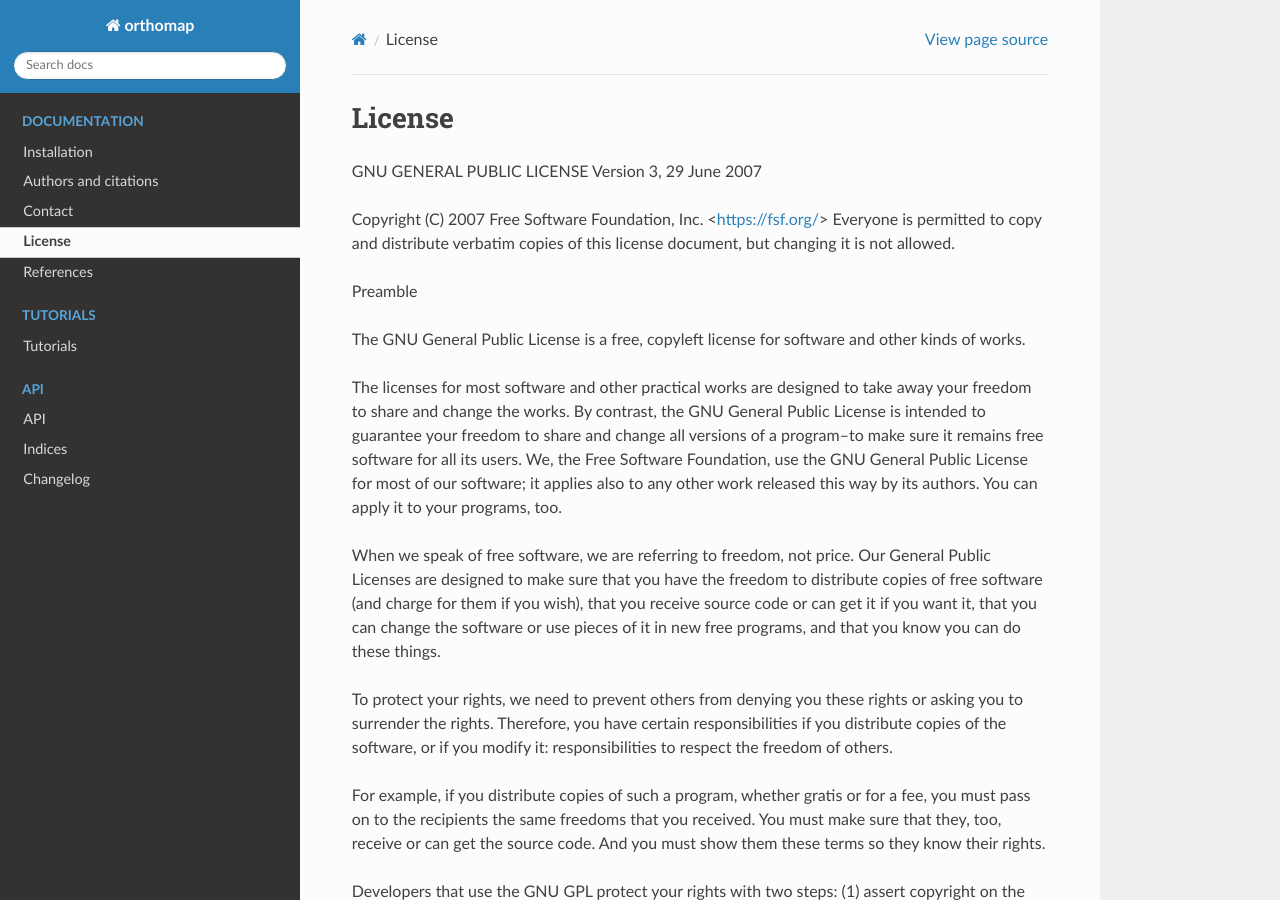
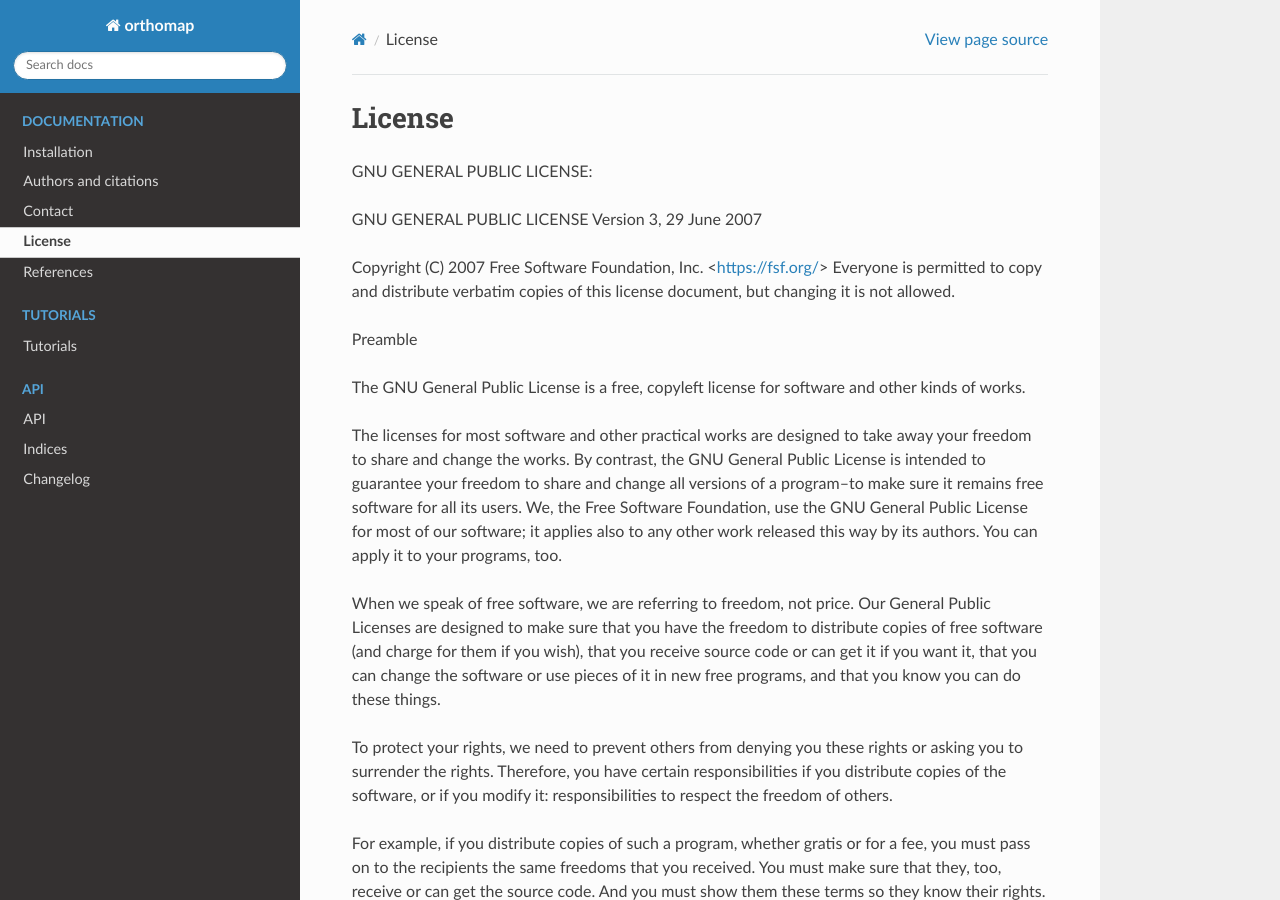
Before and after one commit to kullrich/orthomap, a Sphinx documentation site: the page built from docs/license/index.rst, in a window 1280 px wide and 900 px high. Built offline with Sphinx 7.4.7 and the Read the Docs theme 2.0.0, drawn with Linux system fonts in a browser that asks for light colours; formulas are drawn with MathJax 3.

Commit message:
# update docs

```diff
--- a/docs/license/index.rst
+++ b/docs/license/index.rst
@@ -3,7 +3,7 @@
 License
 =======
 
-::
+GNU GENERAL PUBLIC LICENSE::
 
 GNU GENERAL PUBLIC LICENSE
 Version 3, 29 June 2007
```
